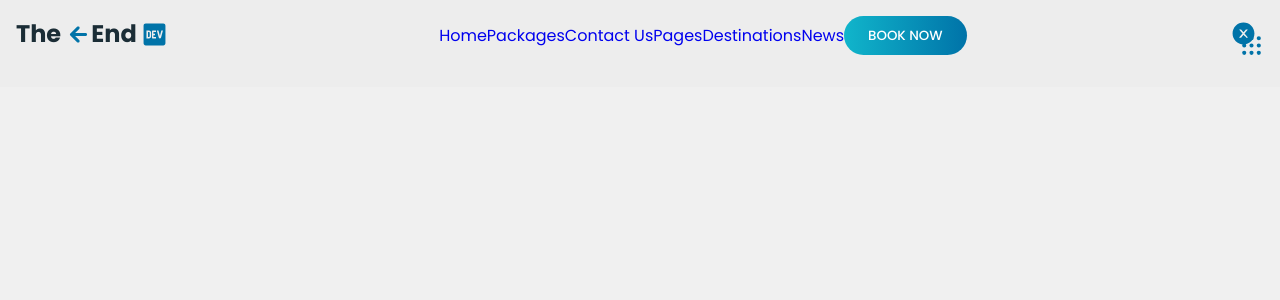
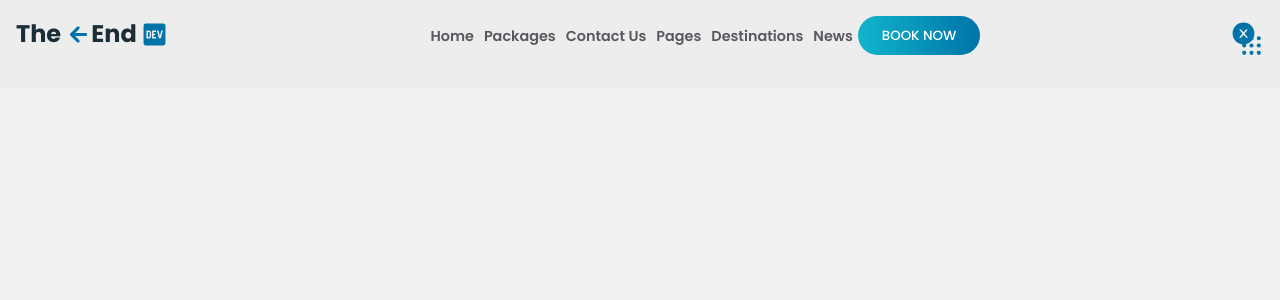
Before and after one commit to JohnMartin-19/travel, a React (Create React App) app in the folder travel/: page / in a window 1280 px wide. Shown: the top 300 px of the page. Built offline with nearby package versions, Linux system fonts and the light colour scheme.

Commit message:
updated, lets goo!

```diff
--- a/travel/src/Components/Navbar/navbar.css
+++ b/travel/src/Components/Navbar/navbar.css
@@ -12,14 +12,6 @@
   --cardBG:rgb(225,225,235);
 }
 
-.header {
-  position: fixed;
-  display: flex;
-  align-items: center;
-  justify-content: center;
-  background-color: var(--whiteColorDeam);
-  width: 100%;
-}/*# sourceMappingURL=navbar.css.map */
 
 .header{
   position: fixed;
@@ -31,6 +23,22 @@
   padding: 1rem;
   z-index: 1000;
 
+}
+.navLists{
+  justify-content: space-between;
+  width: 100%;
+
+}
+.navItem{
+  padding:5px;
+  .navLink{
+    color: var(--textColor);
+    font-size: .9rem;
+    font-weight: 600;
+    &:hover{
+      color: var(--primary-color);
+    }
+  }
 }
 .logo{
   color: var(--blackColor);
```
